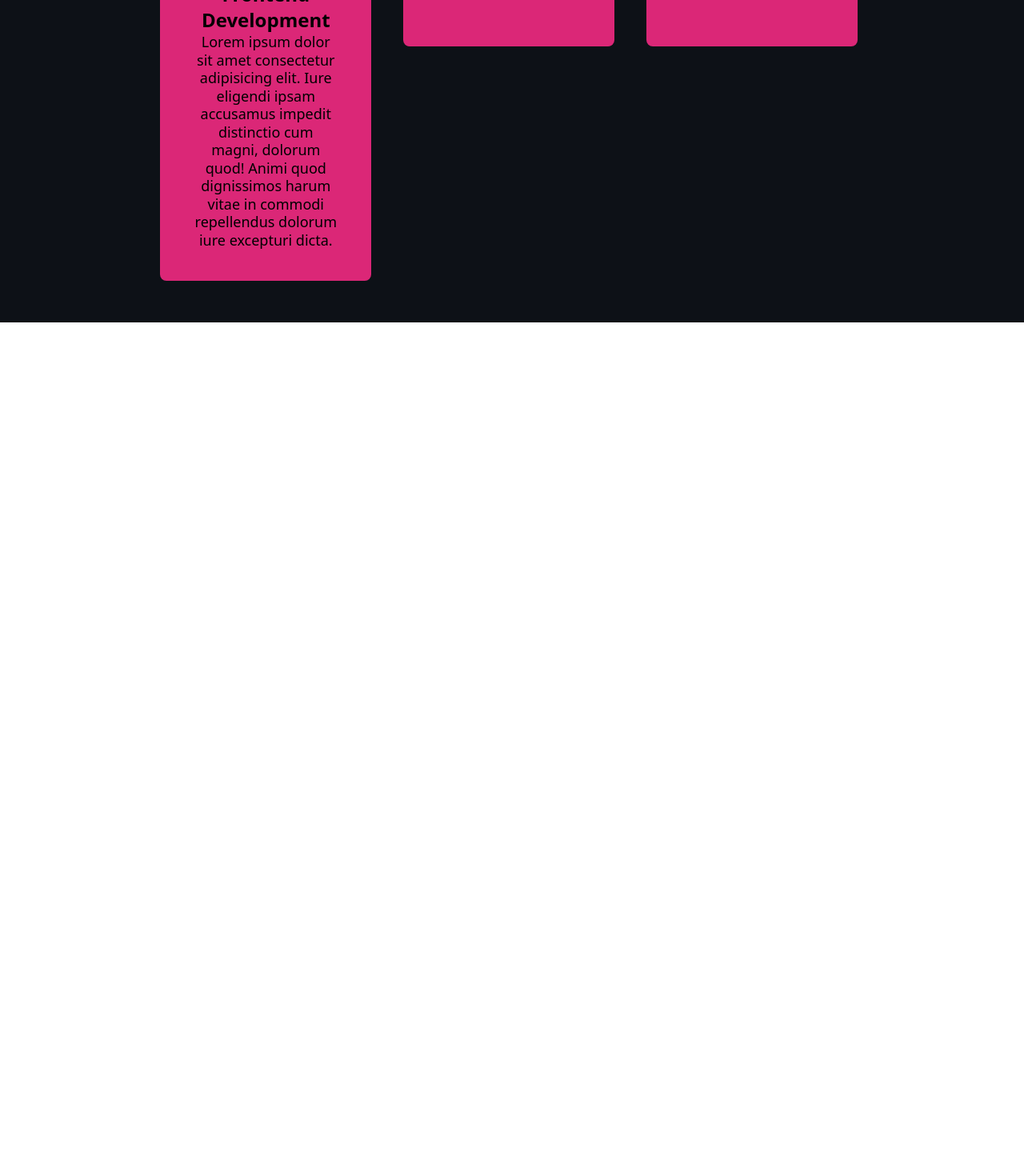
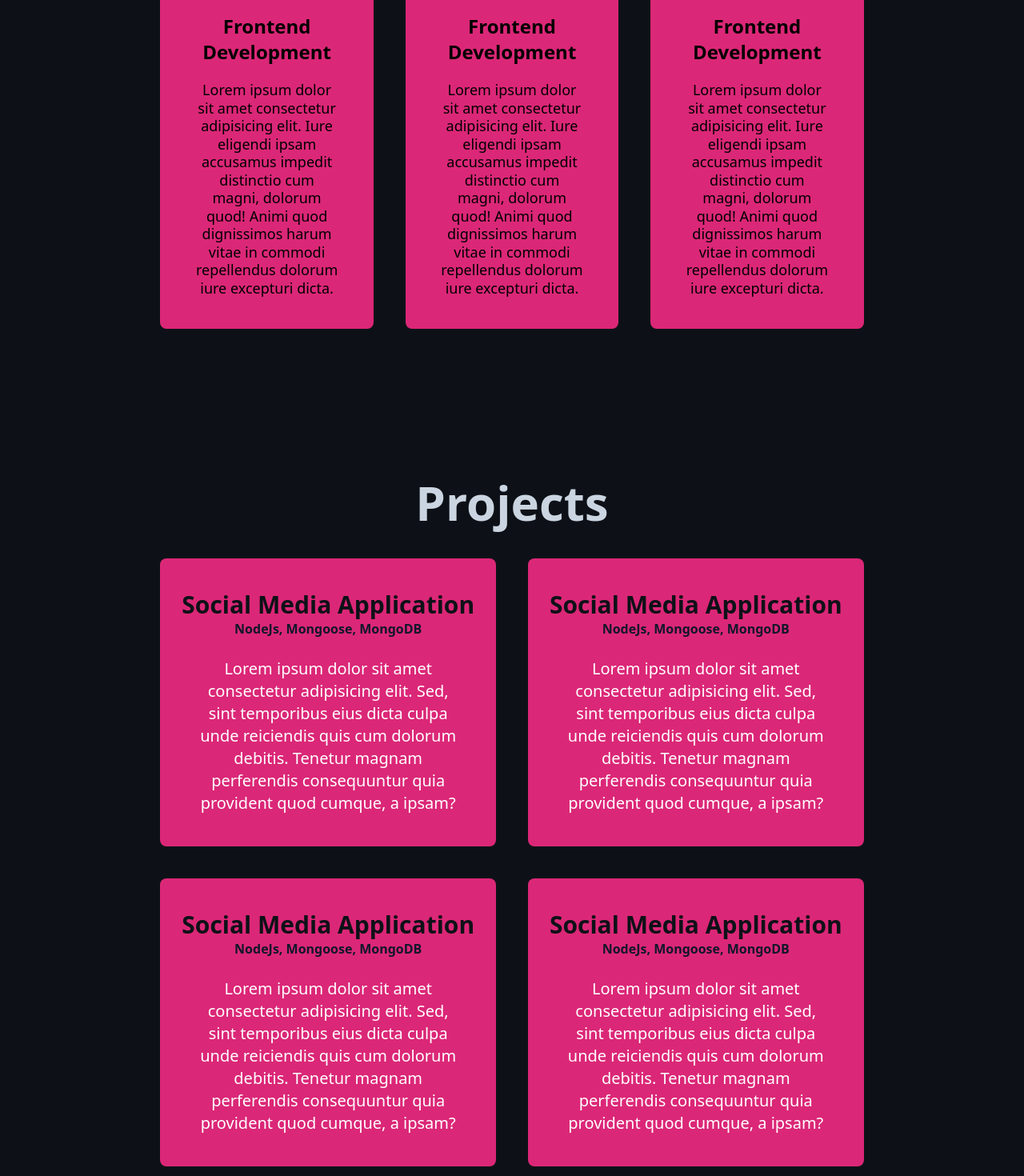
Before and after one commit to krishvadhani19/portfolio-website, a Nuxt app: page / in a window 1280 px wide. Shown: the part 1094-2564 px from the top of the page at 80% size. Before the commit the page ends 1497 px from the top, so only its background shows below. Built offline with nearby package versions, Linux system fonts and the light colour scheme.

Commit message:
Project page done

```diff
--- /dev/null
+++ b/components/About/about.vue
@@ -0,0 +1,9 @@
+<template>
+  <div>
+
+  </div>
+</template>
+
+<script>
+export default {};
+</script>
--- a/components/Fields/Fields.vue
+++ b/components/Fields/Fields.vue
@@ -1,12 +1,16 @@
 <template>
-  <div class="w-[70%] text-center my-10 mx-auto flex flex-col space-y-16">
+  <div
+    class="w-[70%] text-center my-10 mx-auto flex flex-col space-y-16 min-h-screen"
+  >
     <div class="text-6xl font-bold text-dark-700">What I do</div>
 
     <div class="flex lg:flex-row flex-col space-x-10">
       <!-- Frontend Development -->
-      <div class="bg-primary-pink w-[30%] h-full rounded-lg px-5 py-10">
+      <div
+        class="bg-primary-pink w-[33%] h-full rounded-lg px-5 py-10 space-y-5"
+      >
         <div class="w-[20%] mx-auto">
-          <GithubIcon size="55" color="#000000" />
+          <GithubIcon size="75" color="#000000" class="w-full mx-auto" />
         </div>
         <div class="text-2xl font-bold">Frontend Development</div>
         <div class="w-[80%] mx-auto leading-tight text-lg font-medium">
@@ -17,11 +21,37 @@
         </div>
       </div>
 
-      <!-- Backend Development -->
-      <div class="bg-primary-pink w-[30%] h-44 rounded-lg"></div>
+      <!-- Frontend Development -->
+      <div
+        class="bg-primary-pink w-[33%] h-full rounded-lg px-5 py-10 space-y-5"
+      >
+        <div class="w-[20%] mx-auto">
+          <GithubIcon size="75" color="#000000" class="w-full mx-auto" />
+        </div>
+        <div class="text-2xl font-bold">Frontend Development</div>
+        <div class="w-[80%] mx-auto leading-tight text-lg font-medium">
+          Lorem ipsum dolor sit amet consectetur adipisicing elit. Iure eligendi
+          ipsam accusamus impedit distinctio cum magni, dolorum quod! Animi quod
+          dignissimos harum vitae in commodi repellendus dolorum iure excepturi
+          dicta.
+        </div>
+      </div>
 
-      <!-- Data Analytics -->
-      <div class="bg-primary-pink w-[30%] h-44 rounded-lg"></div>
+      <!-- Frontend Development -->
+      <div
+        class="bg-primary-pink w-[33%] h-full rounded-lg px-5 py-10 space-y-5"
+      >
+        <div class="w-[20%] mx-auto">
+          <GithubIcon size="75" color="#000000" class="w-full mx-auto" />
+        </div>
+        <div class="text-2xl font-bold">Frontend Development</div>
+        <div class="w-[80%] mx-auto leading-tight text-lg font-medium">
+          Lorem ipsum dolor sit amet consectetur adipisicing elit. Iure eligendi
+          ipsam accusamus impedit distinctio cum magni, dolorum quod! Animi quod
+          dignissimos harum vitae in commodi repellendus dolorum iure excepturi
+          dicta.
+        </div>
+      </div>
     </div>
   </div>
 </template>
--- a/components/Home/home.vue
+++ b/components/Home/home.vue
@@ -1,10 +1,10 @@
 <template>
-  <div class="bg-dark-100 min-h-screen p-3 h-screen">
+  <div class="bg-dark-100 p-3 min-h-screen">
     <!-- Navbar -->
     <Navbar />
 
     <!-- Home Heading -->
-    <div class="mt-44">
+    <div class="mt-44 mb-28">
       <HomeHeading />
     </div>
   </div>
--- /dev/null
+++ b/components/Projects/projects.vue
@@ -0,0 +1,96 @@
+<template>
+  <div class="text-white text-center w-[70%] mx-auto flex flex-col space-y-10">
+    <!-- Title -->
+    <div class="text-6xl font-bold text-dark-700">Projects</div>
+
+    <div class="grid grid-rows-2 grid-flow-col gap-10">
+      <!-- Project1 -->
+      <div class="bg-primary-pink px-5 py-10 rounded-lg">
+        <!-- Title -->
+        <div class="text-3xl font-bold text-dark-100">
+          Social Media Application
+        </div>
+
+        <!-- Sub Title -->
+        <div class="text-dark-200 font-semibold mb-6">
+          NodeJs, Mongoose, MongoDB
+        </div>
+
+        <!-- Description -->
+        <div class="w-[85%] mx-auto text-xl">
+          Lorem ipsum dolor sit amet consectetur adipisicing elit. Sed, sint
+          temporibus eius dicta culpa unde reiciendis quis cum dolorum debitis.
+          Tenetur magnam perferendis consequuntur quia provident quod cumque, a
+          ipsam?
+        </div>
+      </div>
+
+      <!-- Project2 -->
+      <div class="bg-primary-pink px-5 py-10 rounded-lg">
+        <!-- Title -->
+        <div class="text-3xl font-bold text-dark-100">
+          Social Media Application
+        </div>
+
+        <!-- Sub Title -->
+        <div class="text-dark-200 font-semibold mb-6">
+          NodeJs, Mongoose, MongoDB
+        </div>
+
+        <!-- Description -->
+        <div class="w-[85%] mx-auto text-xl">
+          Lorem ipsum dolor sit amet consectetur adipisicing elit. Sed, sint
+          temporibus eius dicta culpa unde reiciendis quis cum dolorum debitis.
+          Tenetur magnam perferendis consequuntur quia provident quod cumque, a
+          ipsam?
+        </div>
+      </div>
+
+      <!-- Project3 -->
+      <div class="bg-primary-pink px-5 py-10 rounded-lg">
+        <!-- Title -->
+        <div class="text-3xl font-bold text-dark-100">
+          Social Media Application
+        </div>
+
+        <!-- Sub Title -->
+        <div class="text-dark-200 font-semibold mb-6">
+          NodeJs, Mongoose, MongoDB
+        </div>
+
+        <!-- Description -->
+        <div class="w-[85%] mx-auto text-xl">
+          Lorem ipsum dolor sit amet consectetur adipisicing elit. Sed, sint
+          temporibus eius dicta culpa unde reiciendis quis cum dolorum debitis.
+          Tenetur magnam perferendis consequuntur quia provident quod cumque, a
+          ipsam?
+        </div>
+      </div>
+
+      <!-- Project4 -->
+      <div class="bg-primary-pink px-5 py-10 rounded-lg">
+        <!-- Title -->
+        <div class="text-3xl font-bold text-dark-100">
+          Social Media Application
+        </div>
+
+        <!-- Sub Title -->
+        <div class="text-dark-200 font-semibold mb-6">
+          NodeJs, Mongoose, MongoDB
+        </div>
+
+        <!-- Description -->
+        <div class="w-[85%] mx-auto text-xl">
+          Lorem ipsum dolor sit amet consectetur adipisicing elit. Sed, sint
+          temporibus eius dicta culpa unde reiciendis quis cum dolorum debitis.
+          Tenetur magnam perferendis consequuntur quia provident quod cumque, a
+          ipsam?
+        </div>
+      </div>
+    </div>
+  </div>
+</template>
+
+<script>
+export default {};
+</script>
--- a/pages/index.vue
+++ b/pages/index.vue
@@ -5,12 +5,20 @@
 
     <!-- What I do -->
     <FieldPage />
+
+    <!-- Projects -->
+    <Projects />
+
+    <!-- About -->
+    <About />
   </div>
 </template>
 
 <script>
 import HomePage from "~/components/Home/home.vue";
 import FieldPage from "~/components/Fields/Fields.vue";
+import ProjectPage from "~/components/Projects/projects.vue";
+import AboutPage from "~/components/About/about.vue";
 
 export default {
   name: "IndexPage",
@@ -20,6 +28,8 @@ export default {
   components: {
     HomePage,
     FieldPage,
+    ProjectPage,
+    AboutPage,
   },
 };
 </script>
```
